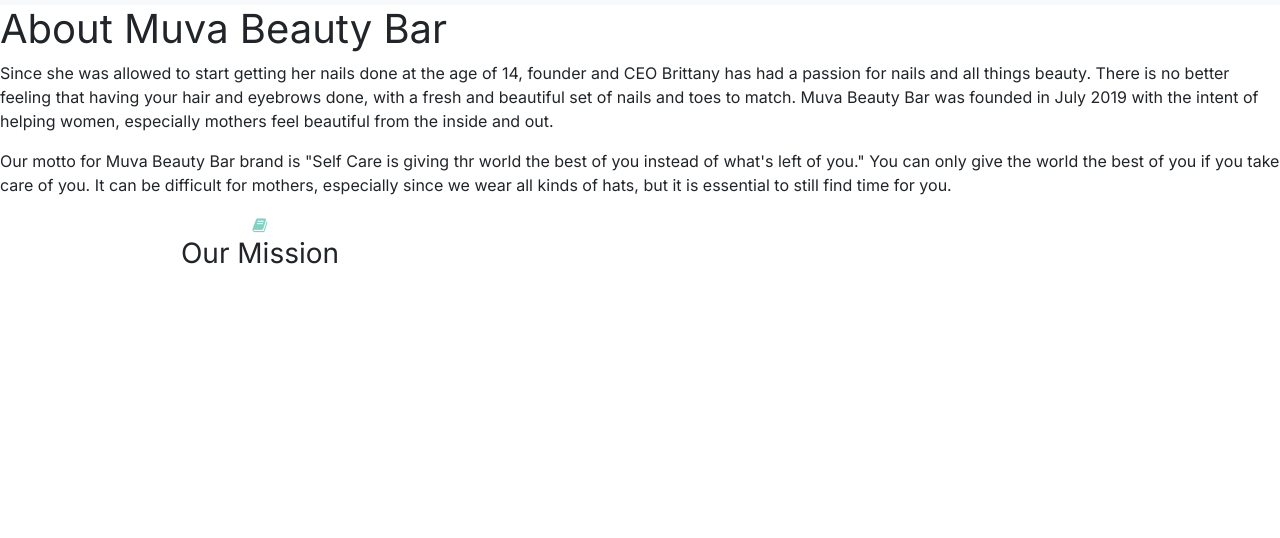
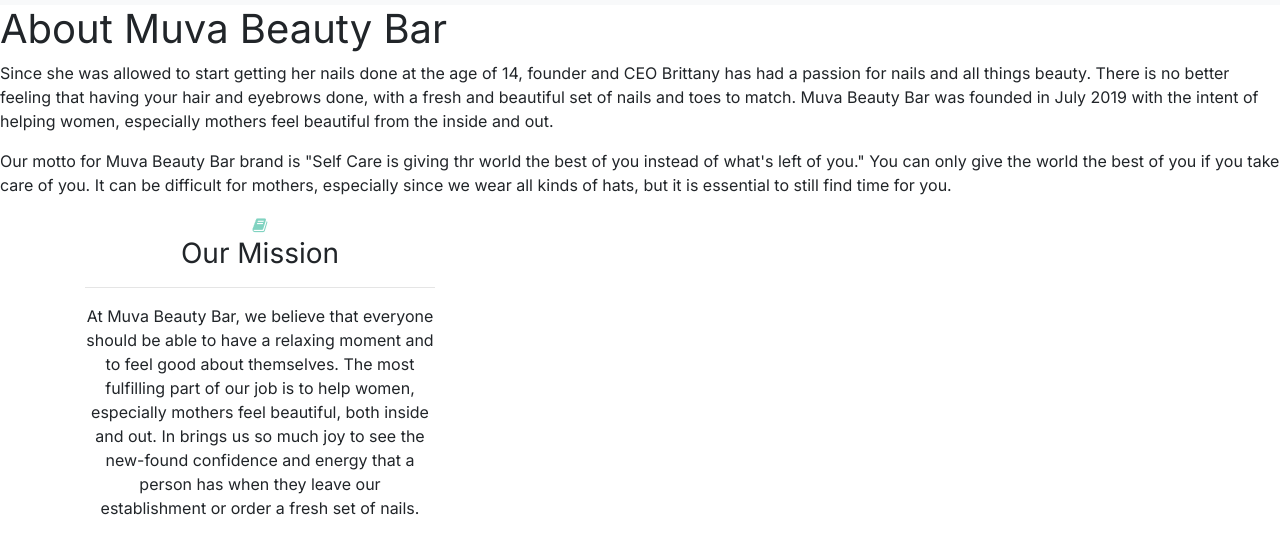
Before and after one commit to Gavin33/muvaBeautyBar, a website: page aboutus.html in a window 1280 px wide. Shown: the part 262-800 px from the top of the page. Drawn offline with nearby package versions, Linux system fonts and the light colour scheme.

Commit message:
added mission statement

```diff
--- a/aboutus.html
+++ b/aboutus.html
@@ -154,6 +154,8 @@
                             <div class="about-item text-center">
                                 <i class="fa fa-book"></i>
                                 <h3>Our Mission</h3>
+                                <hr>
+                                <p>At Muva Beauty Bar, we believe that everyone should be able to have a relaxing moment and to feel good about themselves. The most fulfilling part of our job is to help women, especially mothers feel beautiful, both inside and out. In brings us so much joy to see the new-found confidence and energy that a person has when they leave our establishment or order a fresh set of nails. </p>
 
     <!-- jQuery must come first, then Popper.js, then the Bootstrap JavaScript plugins.-->
     <script src="node_modules/jquery/dist/jquery.slim.min.js"></script>
```
